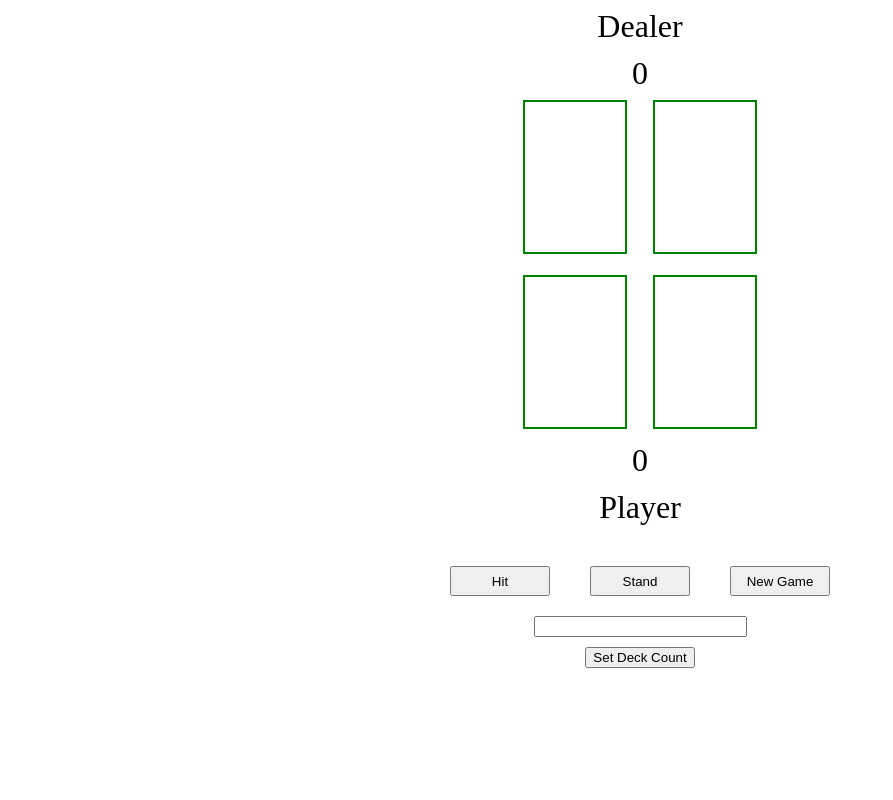
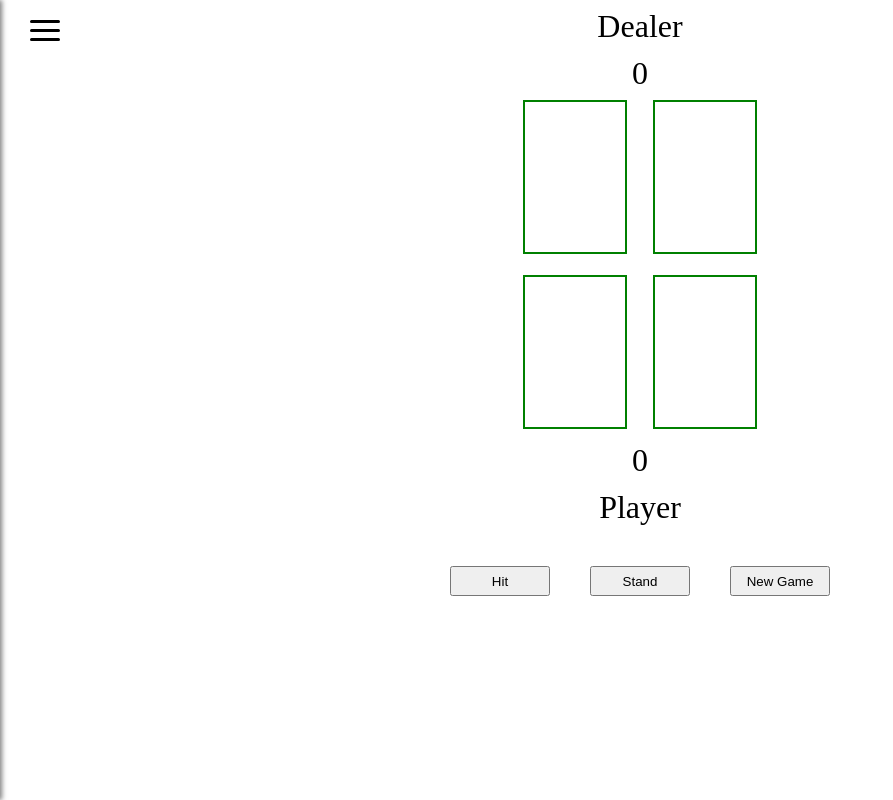
Before and after one commit to jakejgk/blackjack-simple, a React (Create React App) app: page / in a window 1280 px wide. Shown: the whole page, without its empty margins (0-893 px from the left). Built offline with nearby package versions, Linux system fonts and the light colour scheme; the HTML template or start-up script is replaced by a standard one.

Commit message:
sidebar kinda working

```diff
--- a/src/App.css
+++ b/src/App.css
@@ -35,7 +35,86 @@ button {
   margin: 10px;
 }
 
-input {
+
+
+.hamburger {
+  display: block;
+  position: fixed;
+  top: 20px;
+  left: 30px;
+  z-index: 9999;
+  cursor: pointer;
+  background-color: transparent;
+  border: none;
+  outline: none;
+  width: 30px;
+  height: 20px;
+}
+
+.hamburger span {
+  display: block;
+  position: absolute;
+  height: 3px;
+  width: 100%;
+  background-color: black;
+  border-radius: 3px;
+  opacity: 1;
+  left: 0;
+  transform: rotate(0deg);
+  transition: all 0.25s ease-out;
+}
+
+.hamburger span:nth-child(1) {
+  top: 0px;
+}
+
+.hamburger span:nth-child(2) {
+  top: 9px;
+}
+
+.hamburger span:nth-child(3) {
+  top: 18px;
+}
+
+.hamburger.open span:nth-child(1) {
+  transform: rotate(45deg);
+  top: 9px;
+  left: 8px;
+}
+
+.hamburger.open span:nth-child(2) {
+  transform: rotate(45deg);
+  opacity: 0;
+}
+
+.hamburger.open span:nth-child(3) {
+  transform: rotate(-45deg);
+  top: 9px;
+  left: 8px;
+}
+
+.sidebar {
+  position: fixed;
+  top: 0;
+  left: -300px;
+  width: 300px;
   height: 100%;
-  width: 100%;
+  background-color: #FFF;
+  box-shadow: 2px 0px 5px rgba(0, 0, 0, 0.5);
+  transition: all 0.25s ease-out;
 }
+
+.sidebar.open {
+  left: 0;
+}
+
+.close {
+  position: absolute;
+  top: 20px;
+  right: 20px;
+  font-size: 24px;
+  cursor: pointer;
+  background-color: transparent;
+  border: none;
+  outline: none;
+}
--- a/src/App.js
+++ b/src/App.js
@@ -4,6 +4,7 @@ import deckData from './deck.json';
 import _, { delay, range } from 'lodash';
 import Dealer from './components/Dealer/Dealer';
 import Player from './components/Player/Player';
+import Sidebar from './components/Sidebar/Sidebar';
 import { cardValue } from './functions.js';
 
 function App() {
@@ -197,8 +198,29 @@ function App() {
     inputRef.current.value = '';
   }
 
+  const [isSidebarOpen, setIsSidebarOpen] = useState(false)
+
+  const toggleSidebar = () => {
+    setIsSidebarOpen(!isSidebarOpen);
+  }
+
   return (
     <div className="App">
+      <button className='hamburger' onClick={toggleSidebar}>
+        <span></span>
+        <span></span>
+        <span></span>
+      </button>
+      <div className={`sidebar ${isSidebarOpen ? 'open' : ''}`}>
+        <button className='close' onClick={toggleSidebar}>X</button>
+        <Sidebar
+          isSidebarOpen={isSidebarOpen}
+          numDecks={numDecks}
+          setNumDecks={setNumDecks}
+          handleNumDecks={handleNumDecks}
+          inputRef={inputRef}
+        />
+      </div>
       <Dealer
         dealerCards={dealerCards}
         dealerTotal={dealerTotal}
@@ -217,10 +239,6 @@ function App() {
         <button onClick={stand}>Stand</button>
         <button onClick={newGame}>New Game</button>
       </div>
-      <div className='num-deck-container'>
-        <input type='number' onChange={e => setNumDecks(e.target.value)} ref={inputRef} />
-        <button onClick={() => handleNumDecks(numDecks)}>Set Deck Count</button>
-      </div>
     </div>
   );
 }
--- /dev/null
+++ b/src/components/Sidebar/Sidebar.css
@@ -0,0 +1,3 @@
+ul {
+  list-style: none;
+}
--- /dev/null
+++ b/src/components/Sidebar/Sidebar.jsx
@@ -0,0 +1,24 @@
+import React, { useRef } from 'react';
+import './Sidebar.css';
+
+const Sidebar = ({ isSidebarOpen, numDecks, setNumDecks, handleNumDecks, inputRef }) => {
+  const sidebarClass = isSidebarOpen ? 'sidebar-open' : 'sidebar-close';
+
+  return (
+    <div className={sidebarClass}>
+      <h2 style={{ textAlign: 'center' }}>Settings</h2>
+      <ul>
+        <li>
+        <div className='num-deck-container'>
+        <input type='number' onChange={e => setNumDecks(e.target.value)} ref={inputRef} />
+        <button onClick={() => handleNumDecks(numDecks)}>Set Deck Count</button>
+      </div>
+        </li>
+        <li>Settings</li>
+        <li>About</li>
+      </ul>
+    </div>
+  );
+};
+
+export default Sidebar;
```
